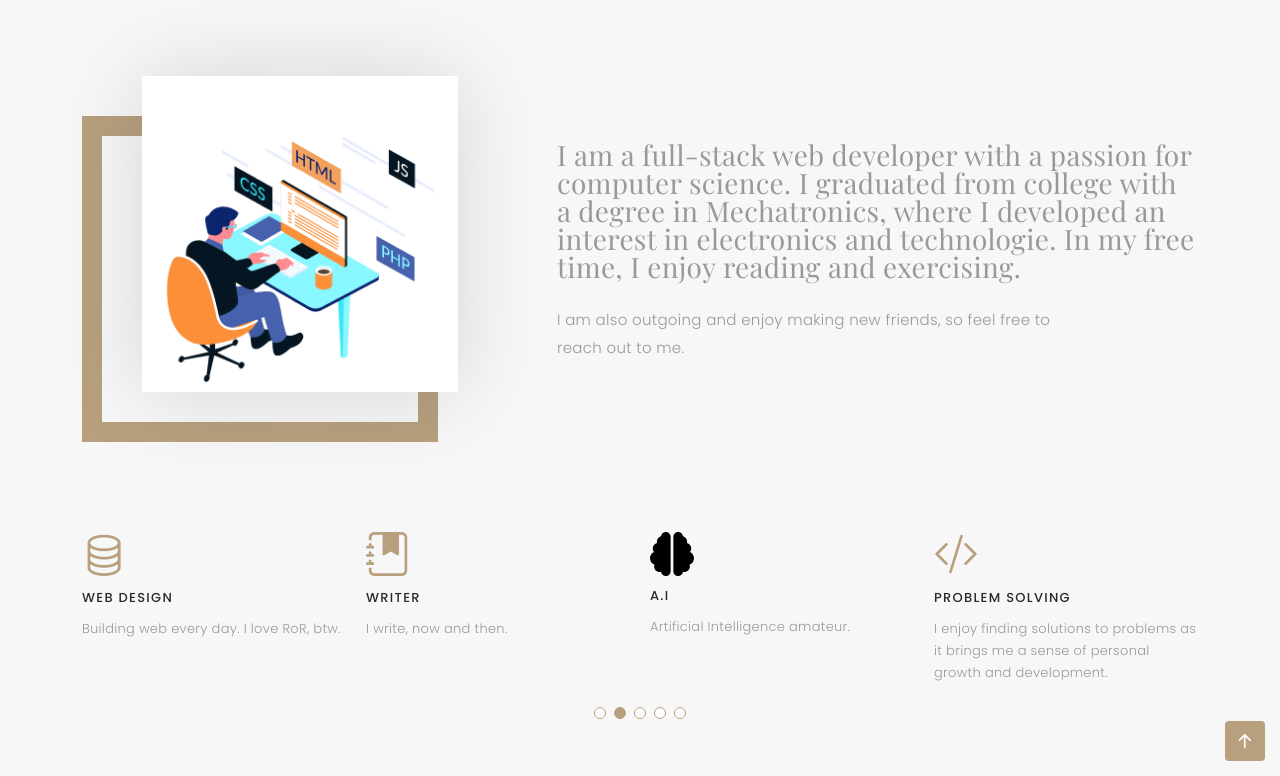
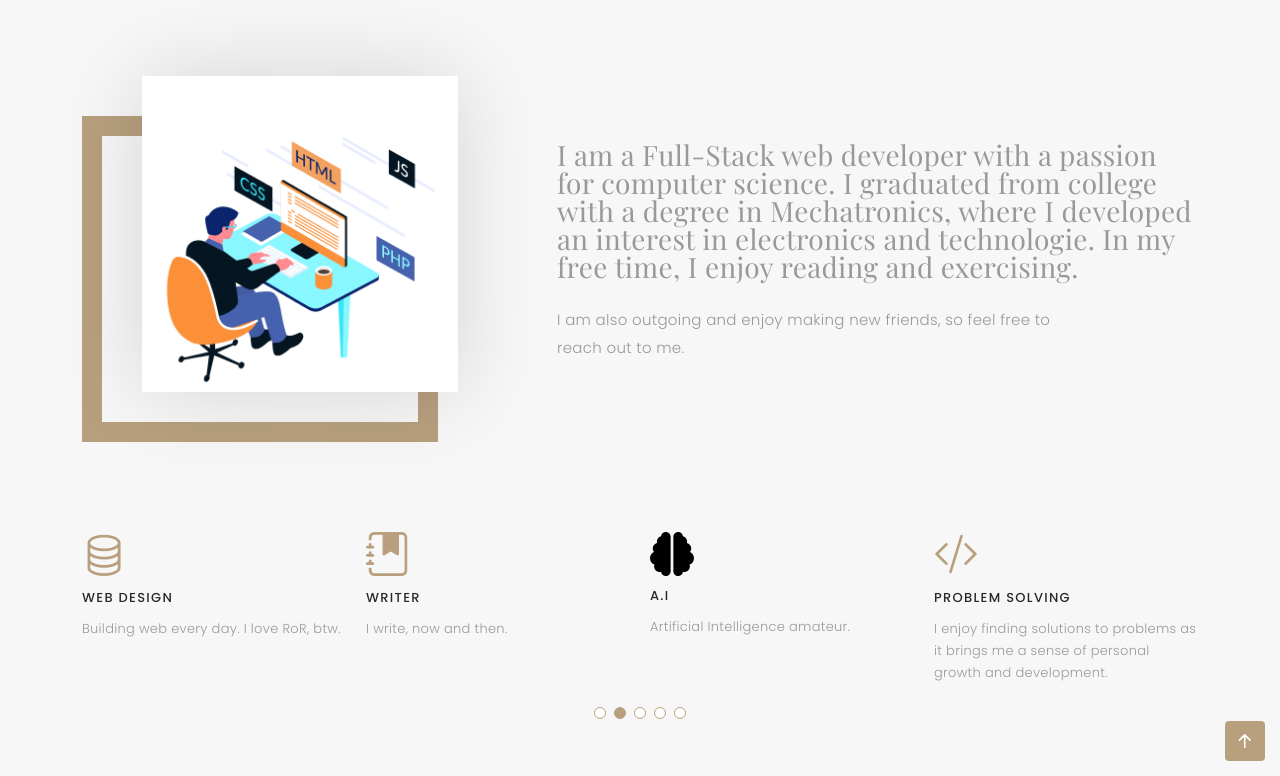
Before and after one commit to wandergithub/portfolio-simple, a Jekyll site: the page built from index.html, in a window 1280 px wide and 900 px high, scrolled down 580 px, cut to the strip 124-900 px from the top of the window. Built offline with Jekyll 4.4.1, drawn with Linux system fonts in a browser that asks for light colours; some web fonts are replaced.

```diff
--- a/_layouts/project_details.html
+++ b/_layouts/project_details.html
@@ -98,7 +98,7 @@
             <div class="portfolio-info">
               <h3>Project information</h3>
               <ul>
-                <li><strong>Build with</strong>: {{ page.stack }}</li>
+                <li><strong>Built with</strong>: {{ page.stack }}</li>
                 {% if page.test %}
                 <li><strong>Fully tested with</strong>: {{ page.test }}</li>
                 {% endif %}
--- a/index.html
+++ b/index.html
@@ -89,7 +89,7 @@
           <div class="col-lg-7">
             <div class="about-descr">
 
-              <p class="p-heading">I am a full-stack web developer with a passion for computer science. I graduated from
+              <p class="p-heading">I am a Full-Stack web developer with a passion for computer science. I graduated from
                 college with a degree in Mechatronics, where I developed an interest in electronics and technologie. In
                 my free time, I enjoy reading and exercising.</p>
               <p class="separator">I am also outgoing and enjoy making new friends, so feel free to reach out to me.
```
Also changed, not shown: assets/img/portfolio/project2/app_screenshot.png, assets/img/portfolio/project2/app_screenshot4.png, assets/img/portfolio/project5/app_screenshot.png, assets/img/portfolio/project5/app_screenshot2.png, assets/img/portfolio/project5/app_screenshot3.png.
